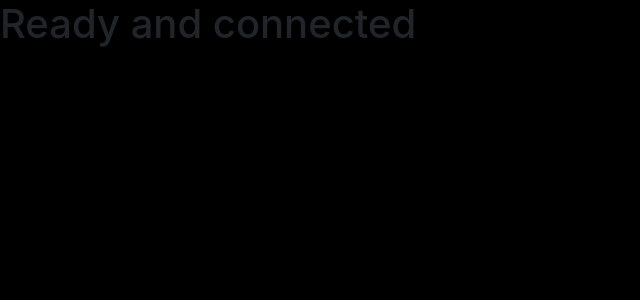
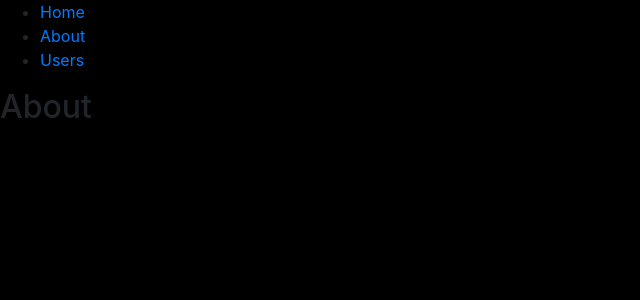
Before and after one commit to aryankush25/My-Music-App-React-Redux, a React (Create React App) app: page /about in a window 1280 px wide. Shown: the top 300 px of the page, without its empty margins (0-640 px from the left). Built offline with nearby package versions, Linux system fonts and the light colour scheme.

Commit message:
Project Setup - Folder Setup

```diff
--- a/src/components/App.js
+++ b/src/components/App.js
@@ -1,13 +1,34 @@
 import React, { Component } from 'react';
 import 'bootstrap/dist/css/bootstrap.css';
 import { BrowserRouter as Router, Route, Link } from "react-router-dom";
+import Index from "../routes/Index";
+import About from "../routes/About";
+import Users from "../routes/Users";
 
 class App extends Component {
   render() {
     return (
-      <div>
-        <h1>Ready and connected</h1>
-      </div>
+      <Router>
+        <div>
+          <nav>
+            <ul>
+              <li>
+                <Link to="/">Home</Link>
+              </li>
+              <li>
+                <Link to="/about/">About</Link>
+              </li>
+              <li>
+                <Link to="/users/">Users</Link>
+              </li>
+            </ul>
+          </nav>
+
+          <Route path="/" exact component={Index} />
+          <Route path="/about/" component={About} />
+          <Route path="/users/" component={Users} />
+        </div>
+      </Router>
     );
   }
 }
--- a/src/index.js
+++ b/src/index.js
@@ -3,7 +3,7 @@
 import './components/index.css';
 import App from './components/App';
 import 'bootstrap/dist/css/bootstrap.css';
-import './custom.scss';
+import './assets/styles/custom.scss';
 import { BrowserRouter as Router, Route, Link } from "react-router-dom";
 
 ReactDOM.render(<App />, document.getElementById('root'));
--- /dev/null
+++ b/src/routes/About.js
@@ -0,0 +1,7 @@
+import React from 'react';
+
+const About = () => {
+    return <h2>About</h2>;
+}
+
+export default About;
--- /dev/null
+++ b/src/routes/Index.js
@@ -0,0 +1,7 @@
+import React from 'react';
+
+const Index = () => {
+    return <h2>Home</h2>;
+}
+
+export default Index;
--- /dev/null
+++ b/src/routes/Users.js
@@ -0,0 +1,7 @@
+import React from 'react';
+
+const Users = () => {
+    return <h2>Users</h2>;
+  }
+
+export default Users;
```
Also changed, not shown: src/assets/styles/custom.scss (renamed from src/custom.scss).
